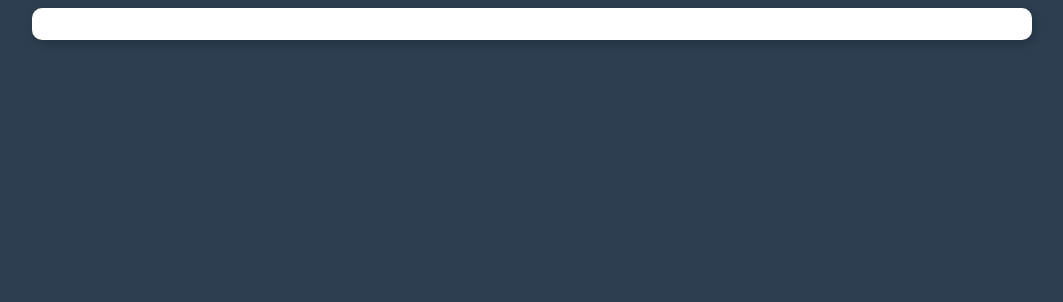
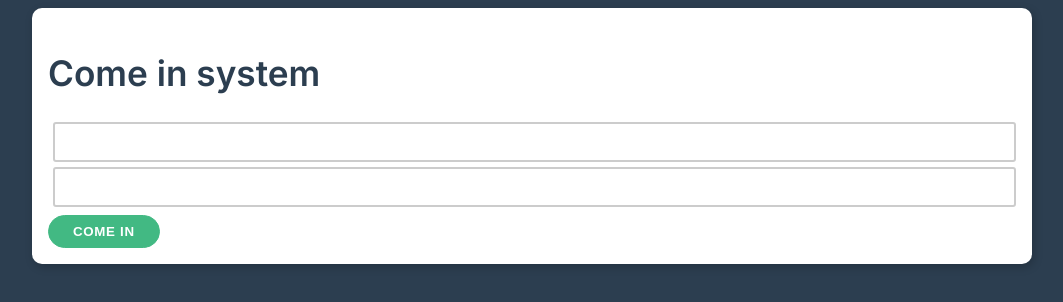
Before and after one commit to hel1yeah/onlineBank, a Vue app: page /auth in a window 1280 px wide. Shown: the top 302 px of the page, without its empty margins (108-1171 px from the left). Built offline with nearby package versions, Linux system fonts and the light colour scheme.

Commit message:
added: vee-validate, yup

```diff
--- a/package.json
+++ b/package.json
@@ -9,9 +9,11 @@
   "dependencies": {
     "core-js": "^3.6.5",
     "register-service-worker": "^1.7.1",
+    "vee-validate": "^4.5.6",
     "vue": "^3.0.0",
     "vue-router": "^4.0.0-0",
-    "vuex": "^4.0.0-0"
+    "vuex": "^4.0.0-0",
+    "yup": "^0.32.11"
   },
   "devDependencies": {
     "@vue/cli-plugin-babel": "~4.5.0",
--- a/src/layout/AuthLayout.vue
+++ b/src/layout/AuthLayout.vue
@@ -1,6 +1,6 @@
 <template>
   <div class="container">
-    <div class="card"></div>
+    <router-view></router-view>
   </div>
 </template>
 
--- a/src/layout/MainLayout.vue
+++ b/src/layout/MainLayout.vue
@@ -1,8 +1,7 @@
 <template>
+  <the-navbar></the-navbar>
   <div class="container with-nav">
-    <div class="card">
-      <the-navbar></the-navbar>
-    </div>
+    <router-view></router-view>
   </div>
 </template>
 
--- a/src/views/Auth.vue
+++ b/src/views/Auth.vue
@@ -1,5 +1,19 @@
 <template>
-  <div></div>
+  <form class="card" @submit.prevent>
+    <h1>Come in system</h1>
+
+    <div class="form-control">
+      <label class="form-control__label">
+        <input class="form-control__input-email" type="email" />
+      </label>
+
+      <label class="form-control__label">
+        <input class="form-control__input-email" type="password" />
+      </label>
+    </div>
+
+    <button class="btn primary">Come in</button>
+  </form>
 </template>
 
 <script>
```
Also changed, not shown: 1 other file (tests, documents, lock files or other folders).
